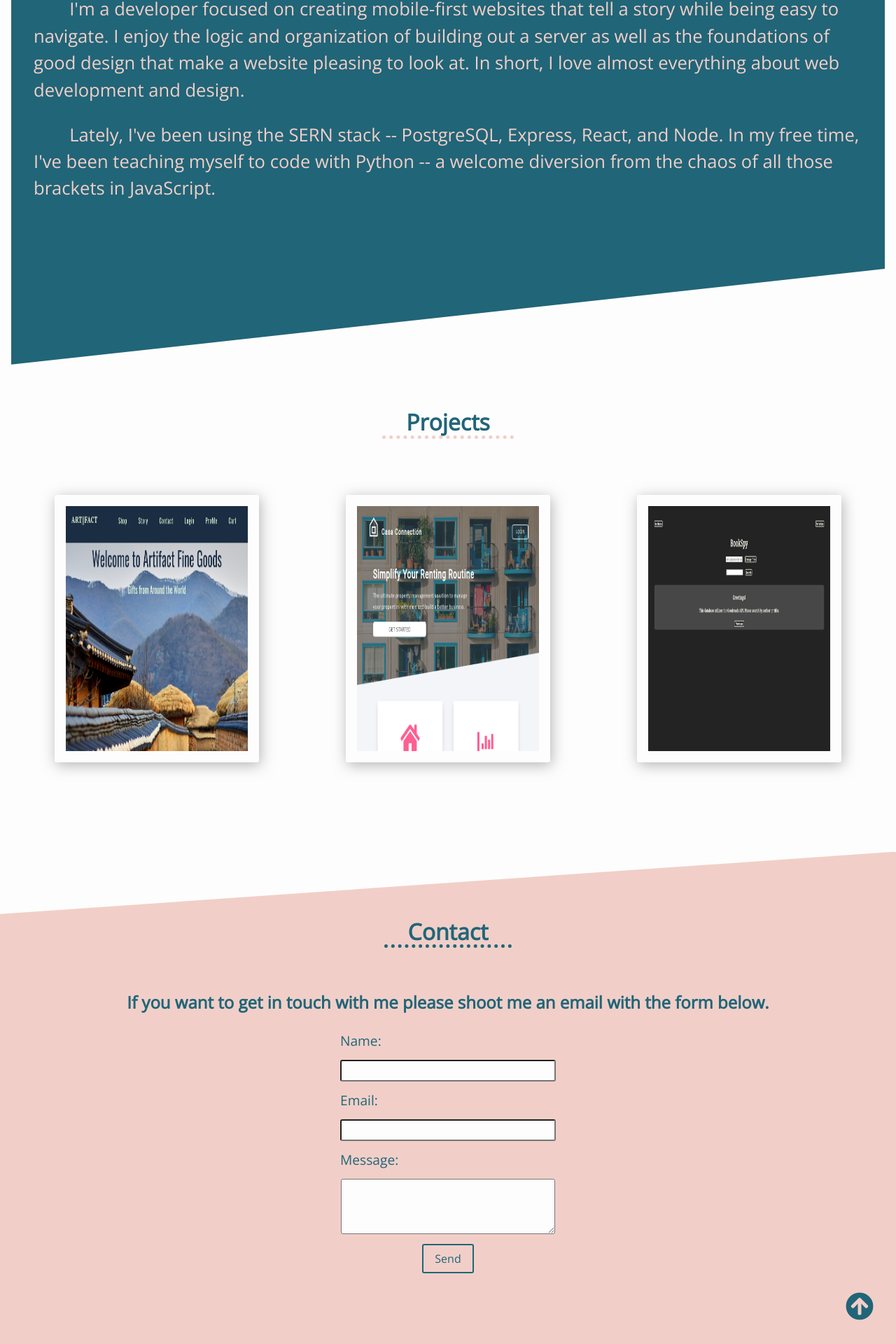
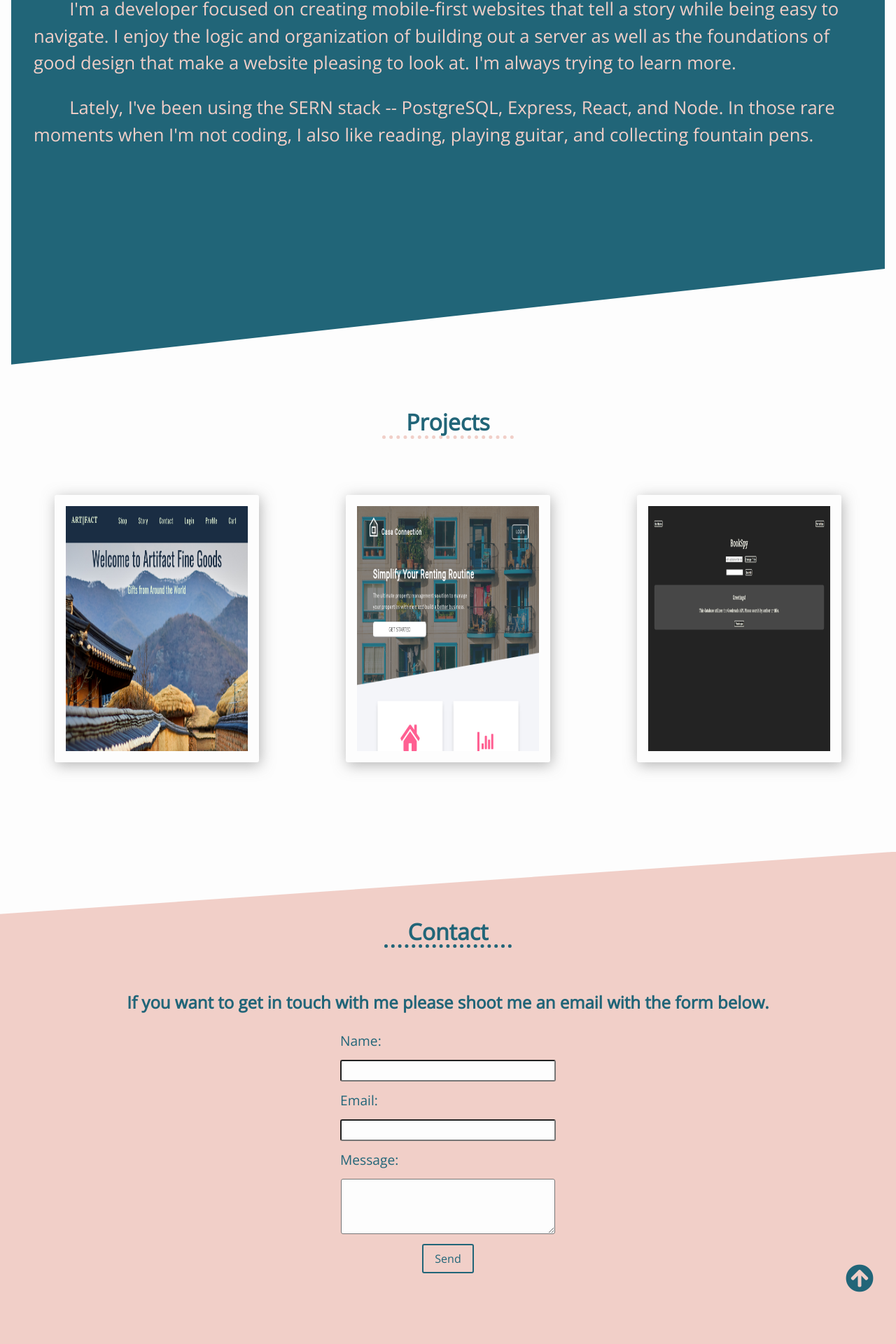
Before and after one commit to zcericola/port-two, a React (Create React App) app: page / in a window 1280 px wide. Shown: the part 1735-3655 px from the top of the page at 70% size. Built offline with nearby package versions, Linux system fonts and the light colour scheme.

Commit message:
fixed form validation for email

```diff
--- a/src/components/About/About.js
+++ b/src/components/About/About.js
@@ -23,8 +23,8 @@ class About extends Component {
 
         <div id = 'text-bg-container'>
         <section>
-        <p className = 'about-text'><span className = 'tab'></span>I'm a developer focused on creating mobile-first websites that tell a story while being easy to navigate. I enjoy the logic and organization of building out a server as well as the foundations of good design that make a website pleasing to look at. In short, I love almost everything about web development and design. </p>
-        <p className = 'about-text'><span className = 'tab'></span>Lately, I've been using the SERN stack -- PostgreSQL, Express, React, and Node. In my free time, I've been teaching myself to code with Python -- a welcome diversion from the chaos of all those brackets in JavaScript.</p>
+        <p className = 'about-text'><span className = 'tab'></span>I'm a developer focused on creating mobile-first websites that tell a story while being easy to navigate. I enjoy the logic and organization of building out a server as well as the foundations of good design that make a website pleasing to look at. I'm always trying to learn more.</p>
+        <p className = 'about-text'><span className = 'tab'></span>Lately, I've been using the SERN stack -- PostgreSQL, Express, React, and Node. In those rare moments when I'm not coding, I also like reading, playing guitar, and collecting fountain pens.</p>
         </section>
         </div>
 
--- a/src/components/Contact/Contact.js
+++ b/src/components/Contact/Contact.js
@@ -29,10 +29,21 @@ class Contact extends Component {
     let name = document.forms["contact-form"]["usrName"].value;
     let email = document.forms["contact-form"]["usrEmail"].value;
     let message = document.forms["contact-form"]["usrMessage"].value;
+    const emailRegEx = /^(([^<>()\[\]\\.,;:\s@"]+(\.[^<>()\[\]\\.,;:\s@"]+)*)|(".+"))@((\[[0-9]{1,3}\.[0-9]{1,3}\.[0-9]{1,3}\.[0-9]{1,3}])|(([a-zA-Z\-0-9]+\.)+[a-zA-Z]{2,}))$/;
     if (name === "" || email === "" || message === "") {
       Swal({
         type: "error",
         text: "All fields are required. Please fill them out and try again.",
+        background: "#fdfdfd",
+        confirmButtonColor: "#216578",
+        allowEnterKey: true
+      });
+      return false;
+    }
+    if(!emailRegEx.test(email)){
+      Swal({
+        type: "error",
+        text: "Please enter a valid email address. Example: name@email.com.",
         background: "#fdfdfd",
         confirmButtonColor: "#216578",
         allowEnterKey: true
--- a/src/styles/css/index.css
+++ b/src/styles/css/index.css
@@ -649,7 +649,7 @@ label {
 
 .btn {
   margin-top: 1em;
-  padding: .5em 1em;
+  padding: 0.5em 1em;
   border: 2px solid #216578;
   border-radius: 3px;
   cursor: pointer; }
@@ -657,9 +657,10 @@ label {
 .btn:hover {
   background-color: #216578;
   color: #fdfdfd;
-  transition: ease-in-out .4s; }
+  transition: ease-in-out 0.4s; }
 
-#swal2-title, #swal2-content {
+#swal2-title,
+#swal2-content {
   font-family: "Open Sans", sans-serif; }
 
 .swal2-confirm {
@@ -667,9 +668,9 @@ label {
   font-family: "Open Sans", sans-serif; }
 
 #scroll-top {
+  margin-top: 1em;
   float: right;
-  margin-top: 1em;
-  font-size: 2em;
+  font-size: 2.5em;
   cursor: pointer;
   animation: bounce 4s infinite ease-in-out; }
 
@@ -696,7 +697,10 @@ label {
     height: 60vh; }
 
   #contact-title {
-    margin-top: 4.5em; } }
+    margin-top: 4.5em; }
+
+  #scroll-top {
+    margin-top: 0; } }
 @media only screen and (min-device-width: 1024px) and (max-device-width: 1366px) and (-webkit-min-device-pixel-ratio: 1.5) {
   #contact {
     height: 40vh; } }
--- a/src/styles/scss/Contact.scss
+++ b/src/styles/scss/Contact.scss
@@ -4,7 +4,6 @@
   width: 225px;
   background-color: $main-white;
   outline-color: $alt-blue;
-
 }
 
 #contact {
@@ -21,7 +20,6 @@
   border-bottom: 5px dotted $dk-blue;
 }
 
-
 fieldset {
   width: 20vw;
   margin: 0 auto;
@@ -31,20 +29,16 @@ fieldset {
 .contact-form {
   display: flex;
   flex-direction: column;
-
 }
 
 .contact-input {
   @include text-field-style;
   height: 25px;
-
-
 }
 
 textarea {
   @include text-field-style;
 }
-
 
 label {
   font-size: 1.2em;
@@ -53,7 +47,7 @@ label {
 
 .btn {
   margin-top: 1em;
-    padding: .5em 1em;
+  padding: 0.5em 1em;
   border: 2px solid $dk-blue;
   border-radius: 3px;
   cursor: pointer;
@@ -62,47 +56,42 @@ label {
 .btn:hover {
   background-color: $dk-blue;
   color: $main-white;
-    transition: ease-in-out .4s;
+  transition: ease-in-out 0.4s;
 }
 
-#swal2-title, #swal2-content {
+#swal2-title,
+#swal2-content {
   font-family: $body;
 }
 
-.swal2-confirm{
+.swal2-confirm {
   color: $main-white;
   font-family: $body;
 }
 
-
-
-
-
 #scroll-top {
+//   position: absolute;
+//   right: 50px;
+  margin-top: 1em;
   float: right;
-    margin-top: 1em;
-    font-size: 2em;
+  font-size: 2.5em;
   cursor: pointer;
   animation: bounce 4s infinite ease-in-out;
-
 }
 
-
-@media screen and (min-width: 320px) and (max-height: 570px){
+@media screen and (min-width: 320px) and (max-height: 570px) {
   #contact {
     height: 80vh;
   }
-
 }
 
-@media screen and (min-width: 375px){
+@media screen and (min-width: 375px) {
   #contact-title {
     margin-top: 1em;
   }
 }
 
-@media screen and (min-width: 550px){
-
+@media screen and (min-width: 550px) {
   .contact-input {
     width: 300px;
   }
@@ -111,7 +100,7 @@ label {
   }
 }
 
-@media screen and (min-width: 768px){
+@media screen and (min-width: 768px) {
   #contact-title {
     margin-top: 4em;
   }
@@ -121,36 +110,33 @@ label {
   }
 }
 
-@media screen and (min-width: 1024px){
+@media screen and (min-width: 1024px) {
   #contact {
     height: 60vh;
   }
   #contact-title {
     margin-top: 4.5em;
   }
-
-
+  #scroll-top {
+      margin-top: 0;
+  }
 }
 
 //specific media query for the IPAD pro
 @media only screen and (min-device-width: 1024px) and (max-device-width: 1366px) and (-webkit-min-device-pixel-ratio: 1.5) {
-
   #contact {
     height: 40vh;
-
   }
 }
 
 //landscape size
 @media only screen and (min-device-width: 1024px) and (max-device-width: 1366px) and (-webkit-min-device-pixel-ratio: 1.5) and (orientation: landscape) {
-
   #contact {
     height: 100vh;
-
   }
 }
 
-@media screen and (min-width: 1200px){
+@media screen and (min-width: 1200px) {
   #contact-title {
     margin-top: 1em;
   }
```
Also changed, not shown: src/styles/css/Contact.css (+14 -14 lines), 1 other file (tests, documents, lock files or other folders). Lines whose indentation alone changed are shown as unchanged.
